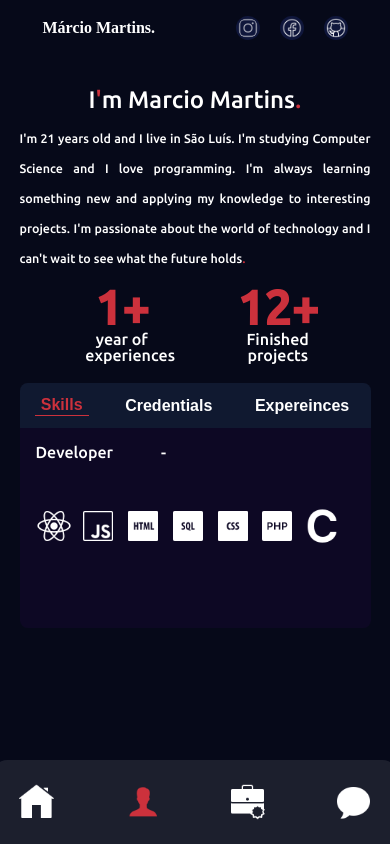
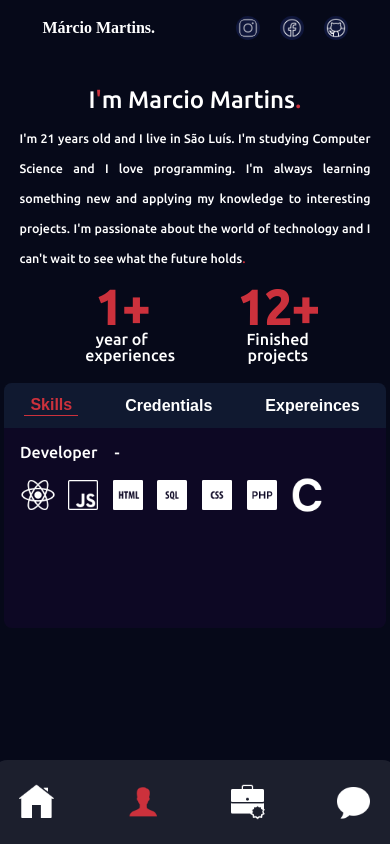
Before and after one commit to marciomartins12/Portfolio, a React (Vite) app: page /aboutme in a window 390 px wide. Built offline with nearby package versions, Linux system fonts and the light colour scheme; a web font is replaced by a local one.

Commit message:
screen media page aboutme

```diff
--- a/src/Componets/About/aboutme.module.css
+++ b/src/Componets/About/aboutme.module.css
@@ -151,6 +151,10 @@ a,
 }
 
 @media screen and (max-width: 880px) {
+    .divconteudo{
+        gap: 1px;
+    }
+
     .containerabout {
         gap: 20px;
         width: 100%;
@@ -182,7 +186,7 @@ a,
     }
 
     .twocontainer {
-        width: 90%;
+        width: 98%;
     }
 }
 
```
